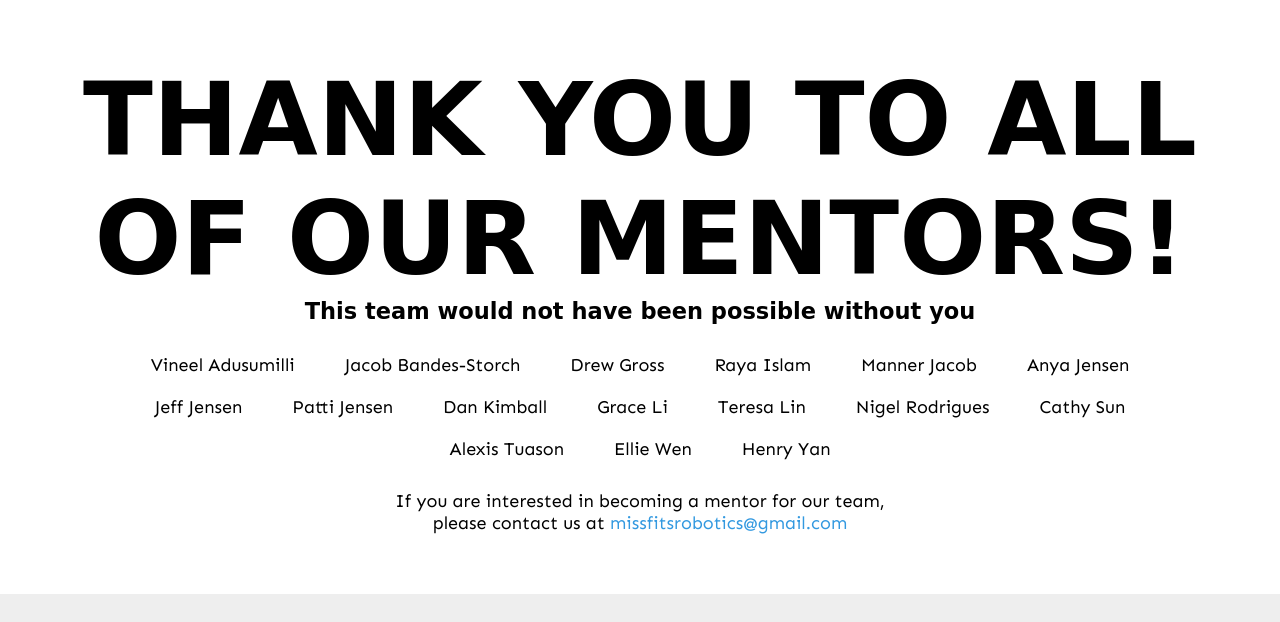
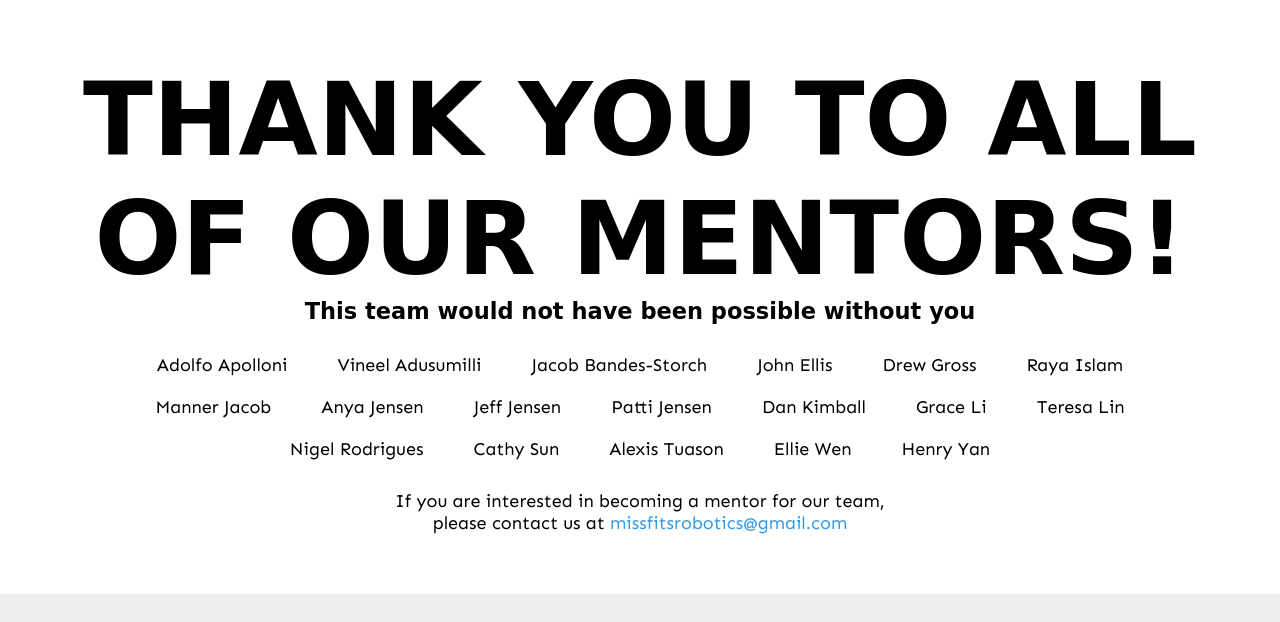
Before and after one commit to missfits/missfits-website, a plain HTML site: page public/about.html in a window 1280 px wide. Shown: the part 4406-5028 px from the top of the page. Drawn offline with nearby package versions, Linux system fonts and the light colour scheme; a web font is replaced by a local one.

Commit message:
Update about.html

```diff
--- a/public/about.html
+++ b/public/about.html
@@ -123,8 +123,10 @@
     <h1>Thank you to all of our mentors!</h1>
     <h3>This team would not have been possible without you</h3>
     <div>
+      <p>Adolfo Apolloni</p>
       <p>Vineel Adusumilli</p>
       <p>Jacob Bandes-Storch</p>
+      <p>John Ellis</p>
       <p>Drew Gross</p>
       <p>Raya Islam</p>
       <p>Manner Jacob</p>
```
